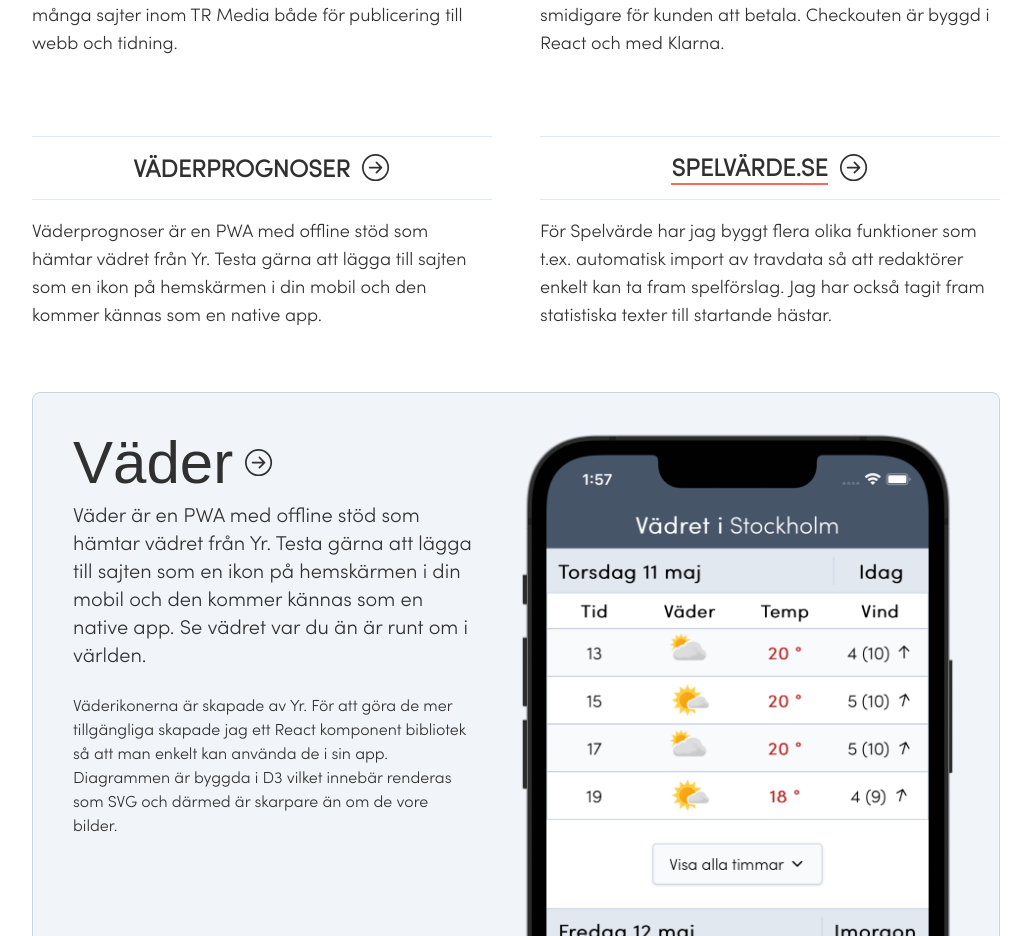
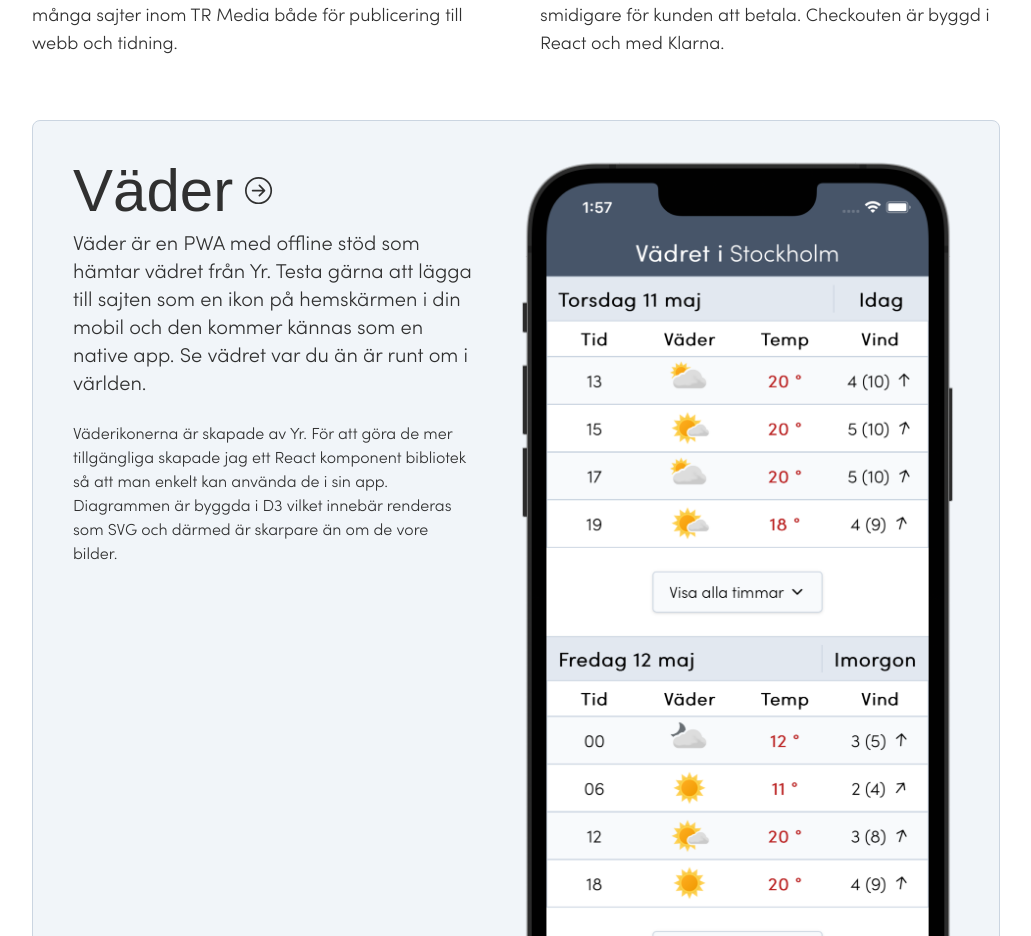
Before and after one commit to patrikhultgren/hultgren-development-ab, a React (Create React App) app: page / in a window 1280 px wide. Shown: the part 1162-2098 px from the top of the page, without its empty margins (224-1255 px from the left). Built offline with nearby package versions, Linux system fonts and the light colour scheme; a web font is replaced by a local one.

Commit message:
Inactivate some projects

```diff
--- a/src/data.tsx
+++ b/src/data.tsx
@@ -1,10 +1,10 @@
 import TravrondenLogo from 'components/Icon/Logo/Travronden'
 // import ManufacturingGuideLogo from 'components/Icon/Logo/ManufacturingGuide'
 import BokusLogo from 'components/Icon/Logo/Bokus'
-import SpelvardeLogo from 'components/Icon/Logo/Spelvarde'
+// import SpelvardeLogo from 'components/Icon/Logo/Spelvarde'
 import AkademibokhandelnLogo from 'components/Icon/Logo/Akademibokhandeln'
 import PortalenLogo from 'components/Icon/Logo/Portalen'
-import WeatherLogo from 'components/Icon/Logo/Weather'
+// import WeatherLogo from 'components/Icon/Logo/Weather'
 
 export const menuitems = [
   { link: '#om', title: 'Om mig' },
@@ -66,18 +66,18 @@ export const projects = [
       </p>
     ),
   },
-  {
-    title: 'Väderprognoser',
-    logo: <WeatherLogo />,
-    teaser: (
-      <p>
-        Väderprognoser är en PWA med offline stöd som hämtar vädret från Yr.
-        Testa gärna att lägga till sajten som en ikon på hemskärmen i din mobil
-        och den kommer kännas som en native app.
-      </p>
-    ),
-    link: 'https://patrikhultgren.github.io/weather',
-  },
+  // {
+  //   title: 'Väderprognoser',
+  //   logo: <WeatherLogo />,
+  //   teaser: (
+  //     <p>
+  //       Väderprognoser är en PWA med offline stöd som hämtar vädret från Yr.
+  //       Testa gärna att lägga till sajten som en ikon på hemskärmen i din mobil
+  //       och den kommer kännas som en native app.
+  //     </p>
+  //   ),
+  //   link: 'https://patrikhultgren.github.io/weather',
+  // },
   // {
   //   logo: <ManufacturingGuideLogo />,
   //   teaser: (
@@ -88,15 +88,15 @@ export const projects = [
   //   ),
   //   link: 'https://www.manufacturingguide.com/sv',
   // },
-  {
-    logo: <SpelvardeLogo />,
-    teaser: (
-      <p>
-        För Spelvärde har jag byggt flera olika funktioner som t.ex. automatisk
-        import av travdata så att redaktörer enkelt kan ta fram spelförslag. Jag
-        har också tagit fram statistiska texter till startande hästar.
-      </p>
-    ),
-    link: 'https://www.spelvarde.se',
-  },
+  // {
+  //   logo: <SpelvardeLogo />,
+  //   teaser: (
+  //     <p>
+  //       För Spelvärde har jag byggt flera olika funktioner som t.ex. automatisk
+  //       import av travdata så att redaktörer enkelt kan ta fram spelförslag. Jag
+  //       har också tagit fram statistiska texter till startande hästar.
+  //     </p>
+  //   ),
+  //   link: 'https://www.spelvarde.se',
+  // },
 ]
```
